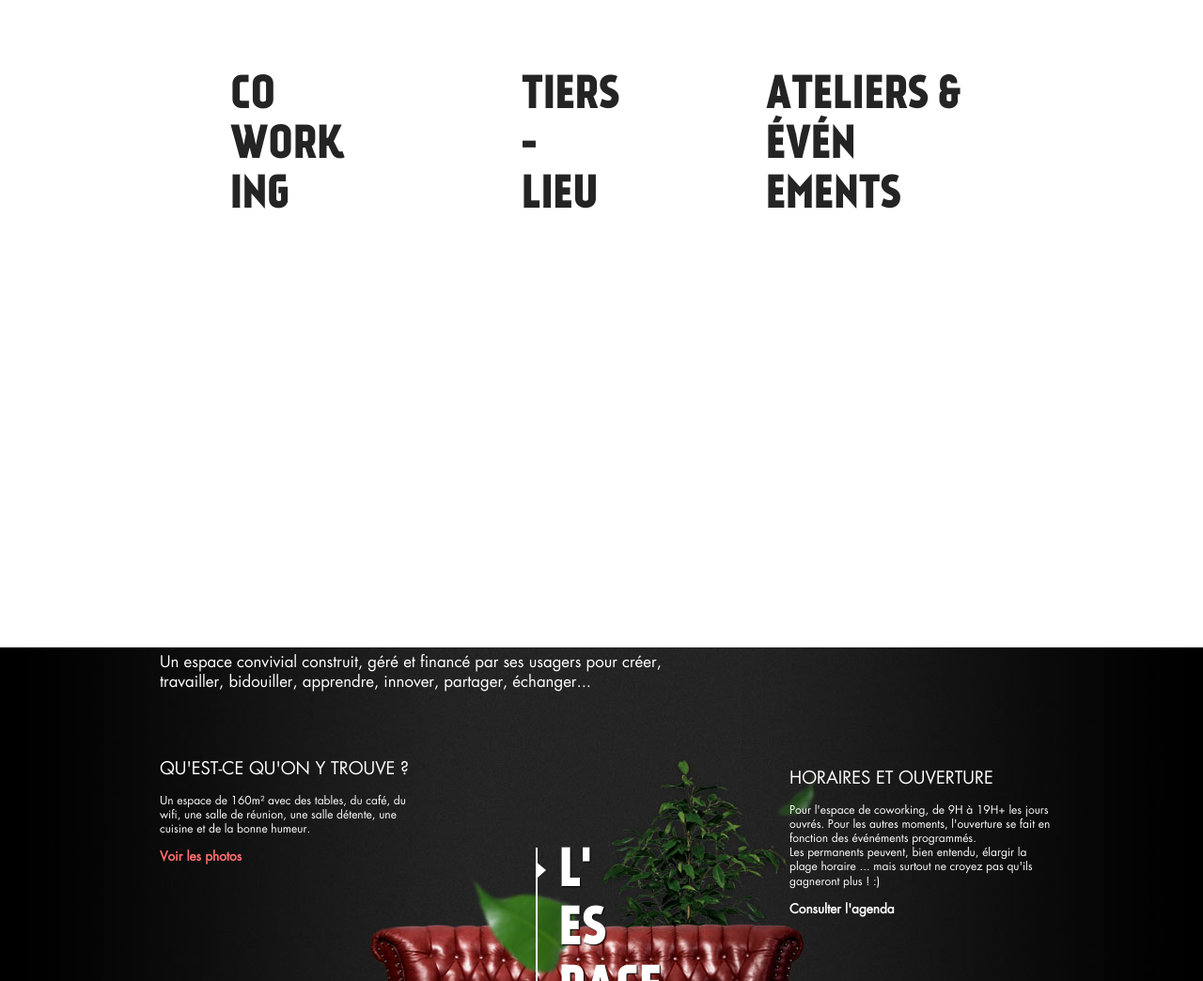
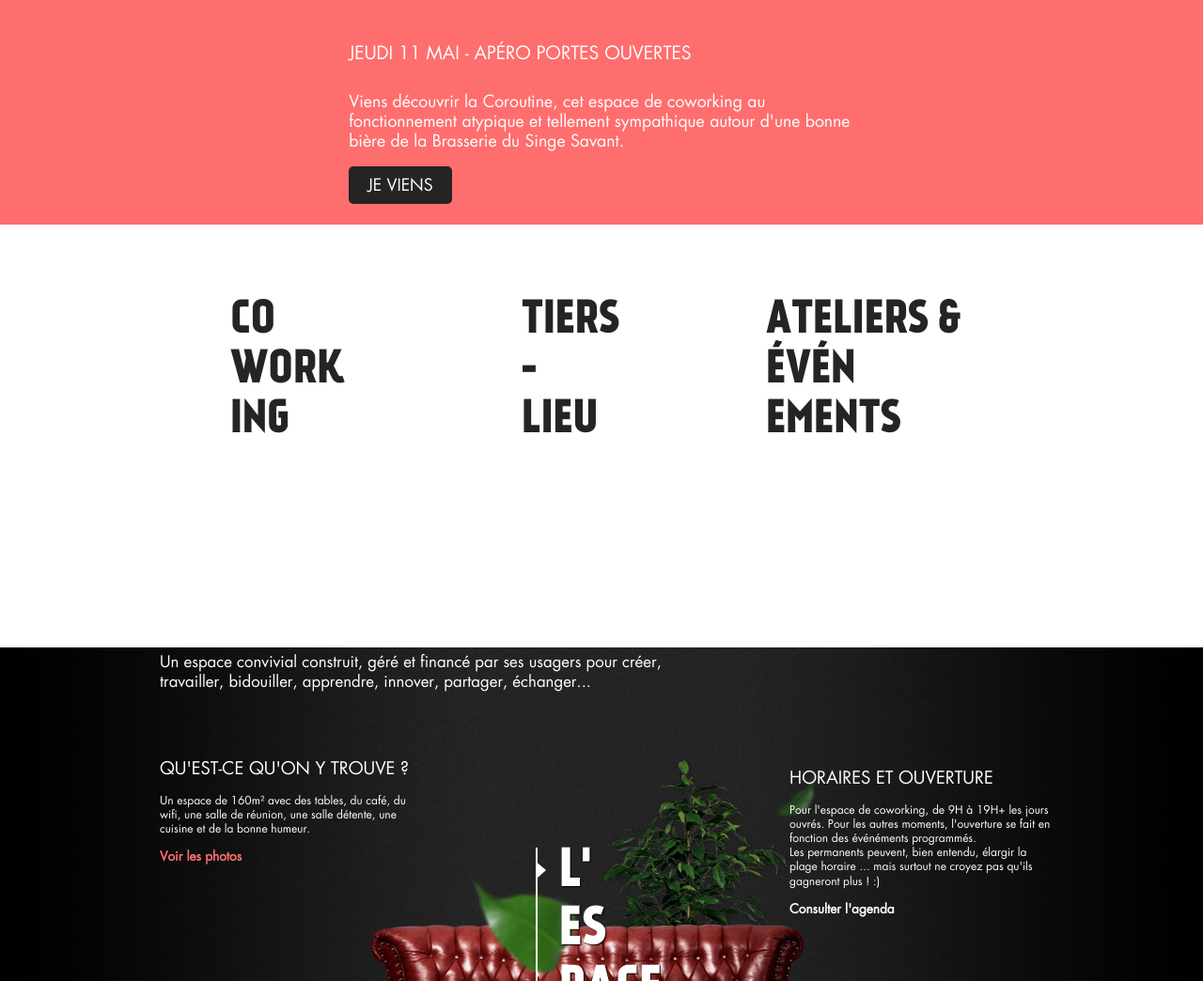
Before and after one commit to la-coroutine/la-coroutine.github.io, a Jekyll site: the page built from index.html, in a window 1280 px wide and 1400 px high. Shown: the part 356-1400 px from the top of the window at 94% size. Built offline with Jekyll 4.4.1, drawn with Linux system fonts in a browser that asks for light colours.

Commit message:
Add custom message for Opening Doors on May 11th

```diff
--- a/_data/messages.yml
+++ b/_data/messages.yml
@@ -6,3 +6,7 @@
 #   link: "https://www.facebook.com/events/1058385214194684/"
 #   picture: "events/20160116-fete-cinq-ans.jpg"
 home:
+  title: "Jeudi 11 Mai - Apéro Portes Ouvertes"
+  content: |
+    Viens découvrir la Coroutine, cet espace de coworking au fonctionnement atypique et tellement sympathique autour d'une bonne bière de la Brasserie du Singe Savant.
+  link: "https://www.facebook.com/events/375778602815808/"
--- a/_includes/home/fr/banners.html
+++ b/_includes/home/fr/banners.html
@@ -8,9 +8,11 @@
       <a href="{{ site.data.messages.home.link }}">
         <div class="m-ustream--container">
 
+            {% if site.data.messages.home.picture %}
             <div class="picture">
               <img src="img/{{ site.data.messages.home.picture }}" alt="Evénement à la Coroutine" />
             </div>
+            {% endif %}
 
             <div class='content'>
               <h2>{{ site.data.messages.home.title }}</h2>
--- a/_sass/_colors.scss
+++ b/_sass/_colors.scss
@@ -3,10 +3,6 @@ $dark-grey: #242424;
 $light-grey: #e6e6e6;
 $pink: #ff6e6e;
 $white: #ffffff;
-
-// events
-$dark-pink: #D72070;
-$turquoise: #51B8A7;
 
 // social
 $facebook-color: #3B5998;
--- a/_sass/modules/home/_ustream.scss
+++ b/_sass/modules/home/_ustream.scss
@@ -1,5 +1,5 @@
 .m-ustream {
-  background-color: $turquoise;
+  background-color: $pink;
   margin-top: -1px;
 
   a, a:hover, a:active {
@@ -16,7 +16,9 @@
     margin-right: auto;
     min-height: 10rem;
     padding: 2rem 0;
-    text-align: center;
+
+    display: flex;
+    justify-content: center;
 
     h2 {
       font-size: 1.2rem;
@@ -27,11 +29,11 @@
       height: 100%;
     }
 
-
     p {
       margin-bottom: 2rem;
-      padding: 2rem;
+      padding: 2rem 0;
       font-size: 1.1rem;
+      line-height: 1.3rem;
     }
 
     .content, .picture {
@@ -40,20 +42,20 @@
     }
 
     .content {
-      width: 60%;
+      max-width: 60%;
       padding-top: 1rem;
     }
 
     .picture {
-      width: 30%;
+      margin-right: 2rem;
     }
 
     .button {
-      -webkit-border-radius: 9;
-      -moz-border-radius: 9;
-      border-radius: 9px;
+      -webkit-border-radius: 5;
+      -moz-border-radius: 5;
+      border-radius: 5px;
 
-      background: $dark-pink;
+      background: $dark-grey;
       color: $white;
       display: inline-block;
       margin-top: 1rem;
@@ -62,7 +64,7 @@
       text-transform: uppercase;
 
       &:hover {
-        background: scale-color($dark-pink, $lightness: +15%);
+        background: scale-color($dark-grey, $lightness: +15%);
       }
     }
   }
```
